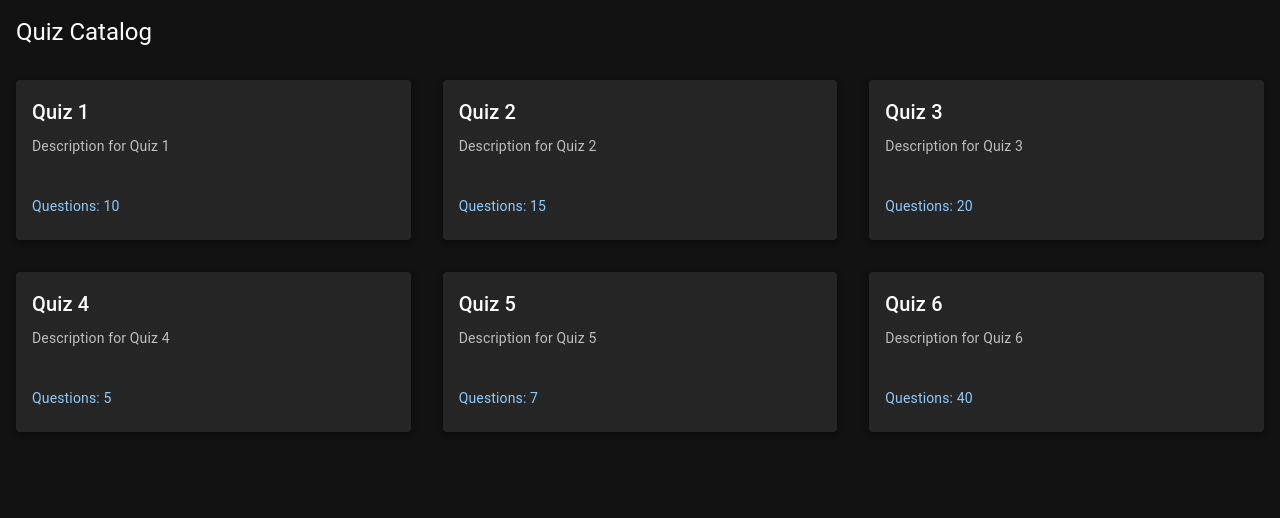
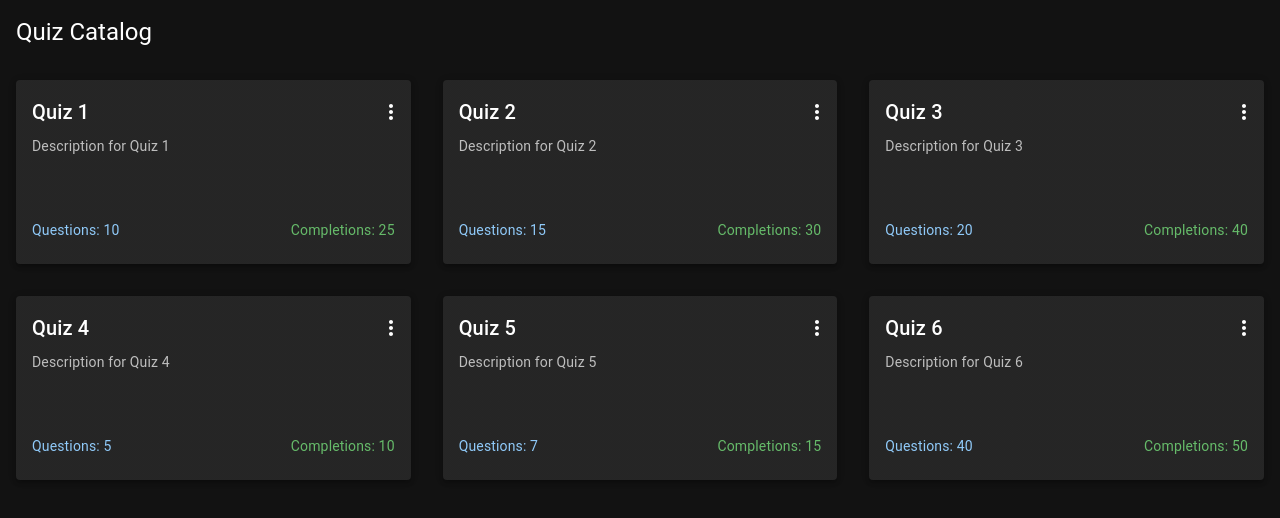
Before and after one commit to questionnaire-builder/questionnaire-frontend, a React (Vite) app: page / in a window 1280 px wide. Shown: the top 518 px of the page. Built offline with nearby package versions, Linux system fonts and the light colour scheme.

Commit message:
feat: add quiz completions and actions menu

```diff
--- a/src/components/QuizCard.tsx
+++ b/src/components/QuizCard.tsx
@@ -1,4 +1,5 @@
-import { Card, CardContent, Typography } from "@mui/material";
+import { Box, Card, CardContent, Typography } from "@mui/material";
+import QuizMenu from "./QuizMenu";
 
 interface IQuizCard {
   quiz: {
@@ -6,20 +7,41 @@ interface IQuizCard {
     name: string;
     description: string;
     questions: number;
+    completions: number;
   };
 }
 
 export default function QuizCard({ quiz }: IQuizCard) {
+  const handleEdit = () => {
+    console.log(`Edit quiz ${quiz.id}`);
+  };
+
+  const handleRun = () => {
+    console.log(`Run quiz ${quiz.id}`);
+  };
+
+  const handleDelete = () => {
+    console.log(`Delete quiz ${quiz.id}`);
+  };
+
   return (
-    <Card variant="elevation" elevation={3}>
+    <Card variant="elevation" elevation={3} sx={{ position: "relative" }}>
+      <Box sx={{ position: "absolute", top: 12, right: 0 }}>
+        <QuizMenu onEdit={handleEdit} onRun={handleRun} onDelete={handleDelete} />
+      </Box>
       <CardContent>
         <Typography variant="h6">{quiz.name}</Typography>
         <Typography variant="body2" sx={{ mt: 1, color: "text.secondary" }}>
           {quiz.description}
         </Typography>
-        <Typography variant="body2" sx={{ mt: 5, color: "primary.main" }}>
-          Questions: {quiz.questions}
-        </Typography>
+        <Box sx={{ display: "flex", justifyContent: "space-between", mt: 3 }}>
+          <Typography variant="body2" sx={{ mt: 5, color: "primary.main" }}>
+            Questions: {quiz.questions}
+          </Typography>
+          <Typography variant="body2" sx={{ mt: 5, color: "success.main" }}>
+            Completions: {quiz.completions}
+          </Typography>
+        </Box>
       </CardContent>
     </Card>
   );
--- /dev/null
+++ b/src/components/QuizMenu.tsx
@@ -0,0 +1,66 @@
+import { useState, MouseEvent } from "react";
+import { IconButton, Menu, MenuItem } from "@mui/material";
+import MoreVertIcon from "@mui/icons-material/MoreVert";
+
+interface IQuizMenu {
+  onEdit: () => void;
+  onRun: () => void;
+  onDelete: () => void;
+}
+
+export default function QuizMenu({ onEdit, onRun, onDelete }: IQuizMenu) {
+  const [anchorEl, setAnchorEl] = useState<null | HTMLElement>(null);
+  const open = Boolean(anchorEl);
+
+  const handleMenuOpen = (event: MouseEvent<HTMLButtonElement>) => {
+    setAnchorEl(event.currentTarget);
+  };
+
+  const handleMenuClose = () => {
+    setAnchorEl(null);
+  };
+
+  return (
+    <>
+      <IconButton
+        aria-label="more"
+        aria-controls="quiz-menu"
+        aria-haspopup="true"
+        onClick={handleMenuOpen}
+      >
+        <MoreVertIcon />
+      </IconButton>
+      <Menu
+        id="quiz-menu"
+        anchorEl={anchorEl}
+        open={open}
+        onClose={handleMenuClose}
+      >
+        <MenuItem
+          onClick={() => {
+            onEdit();
+            handleMenuClose();
+          }}
+        >
+          Edit
+        </MenuItem>
+        <MenuItem
+          onClick={() => {
+            onRun();
+            handleMenuClose();
+          }}
+        >
+          Run
+        </MenuItem>
+        <MenuItem
+          onClick={() => {
+            onDelete();
+            handleMenuClose();
+          }}
+        >
+          Delete
+        </MenuItem>
+      </Menu>
+    </>
+  );
+}
--- a/src/routes/index.tsx
+++ b/src/routes/index.tsx
@@ -8,12 +8,12 @@ export const Route = createFileRoute('/')({
 });
 
 const quizzes = [
-  { id: 1, name: "Quiz 1", description: "Description for Quiz 1", questions: 10 },
-  { id: 2, name: "Quiz 2", description: "Description for Quiz 2", questions: 15 },
-  { id: 3, name: "Quiz 3", description: "Description for Quiz 3", questions: 20 },
-  { id: 4, name: "Quiz 4", description: "Description for Quiz 4", questions: 5 },
-  { id: 5, name: "Quiz 5", description: "Description for Quiz 5", questions: 7 },
-  { id: 6, name: "Quiz 6", description: "Description for Quiz 6", questions: 40 },
+  { id: 1, name: "Quiz 1", description: "Description for Quiz 1", questions: 10, completions: 25 },
+  { id: 2, name: "Quiz 2", description: "Description for Quiz 2", questions: 15, completions: 30 },
+  { id: 3, name: "Quiz 3", description: "Description for Quiz 3", questions: 20, completions: 40 },
+  { id: 4, name: "Quiz 4", description: "Description for Quiz 4", questions: 5, completions: 10 },
+  { id: 5, name: "Quiz 5", description: "Description for Quiz 5", questions: 7, completions: 15 },
+  { id: 6, name: "Quiz 6", description: "Description for Quiz 6", questions: 40, completions: 50 },
 ];
 
 function Index() {
```
